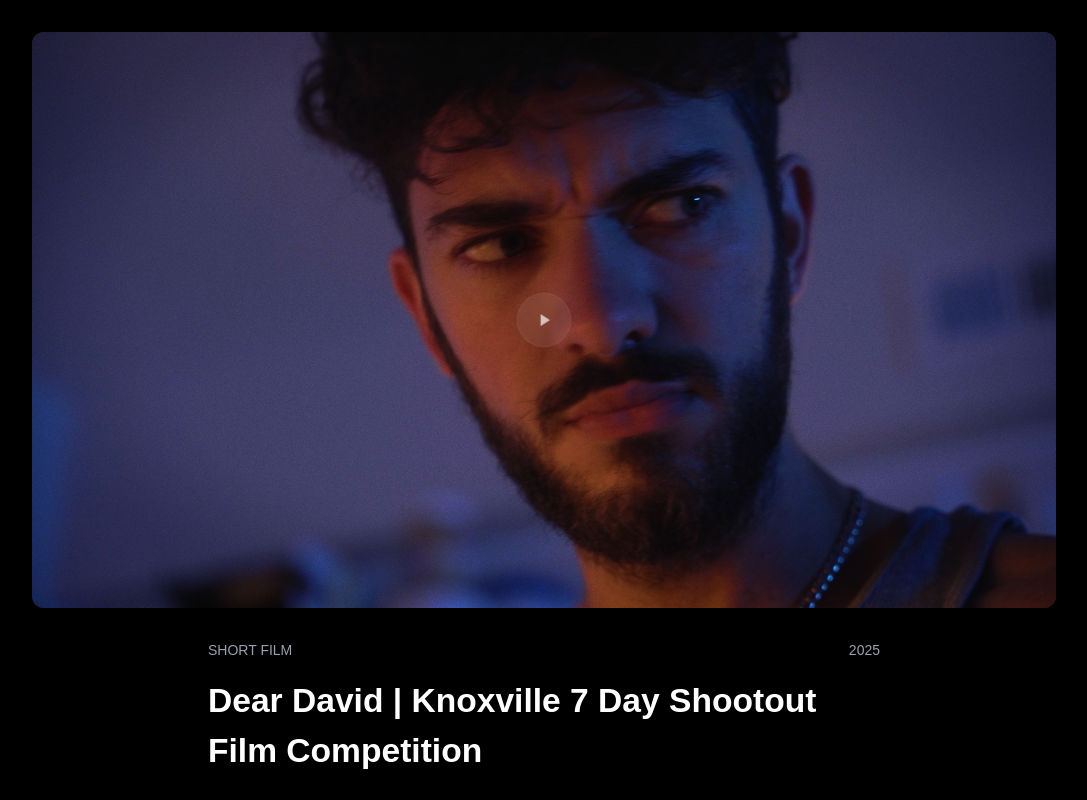
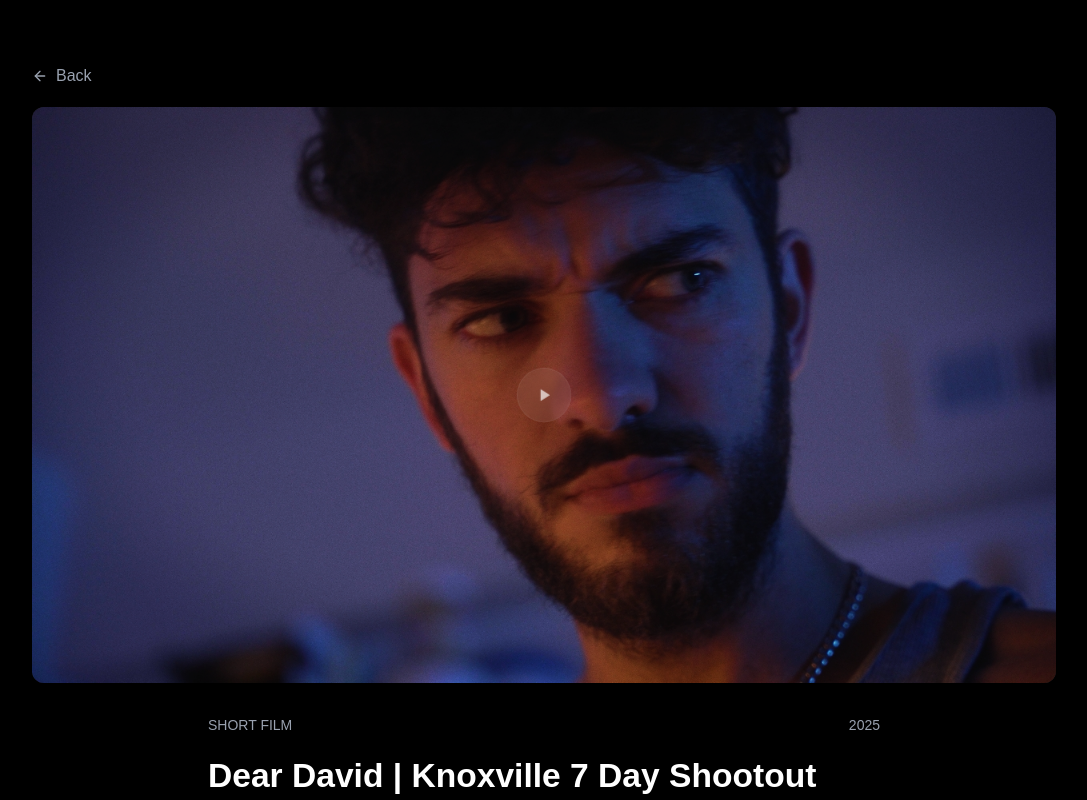
Before and after one commit to dseals3/film-code-portfolio, a Next.js app: page /projects/dear-david in a window 1280 px wide. Shown: the top 800 px of the page, without its empty margins (96-1183 px from the left). Built offline with nearby package versions, Linux system fonts and the light colour scheme.

Commit message:
functional back btn, doesn't loolk pretty tho

```diff
--- a/app/projects/[slug]/page.tsx
+++ b/app/projects/[slug]/page.tsx
@@ -7,6 +7,8 @@ import SectionHeading from "@/app/components/SectionHeading";
 import CodeBlock from "@/app/components/CodeBlock";
 import BTSGallery from "@/app/components/BTSGallery"
 import Footer from "@/app/components/Footer";
+import { ArrowLeft } from "lucide-react";
+import Link from "next/link";
 import { Section } from "lucide-react";
 
 export async function generateStaticParams() {
@@ -26,6 +28,20 @@ export default async function ProjectPage({ params }: { params: Promise<{ slug:
     return (
     <main className="min-h-screen bg-black text-white p-8">
 
+       <div className="max-w-5xl mx-auto pt-8 mb-4">
+    <Link
+      href="/"
+      className="
+        inline-flex items-center gap-2
+        text-gray-400
+        hover:text-white
+        transition
+      "
+    >
+      <ArrowLeft size={16} />
+      Back
+    </Link>
+  </div>
       {/* VIDEO */}
       {project.fullVideo ? (
         <VideoPlayer src={project.fullVideo} thumbnail={project.thumbnail} />
```
